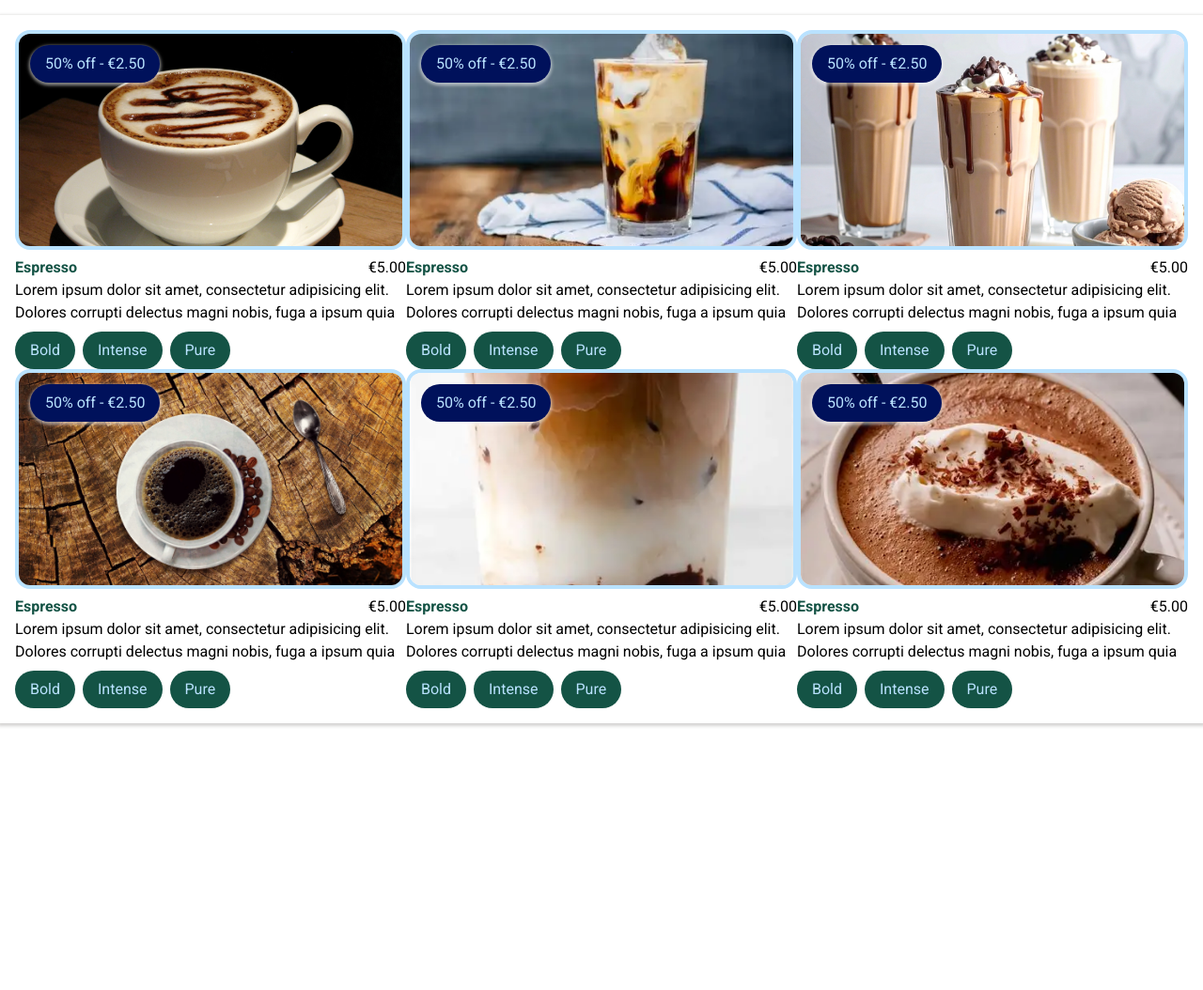
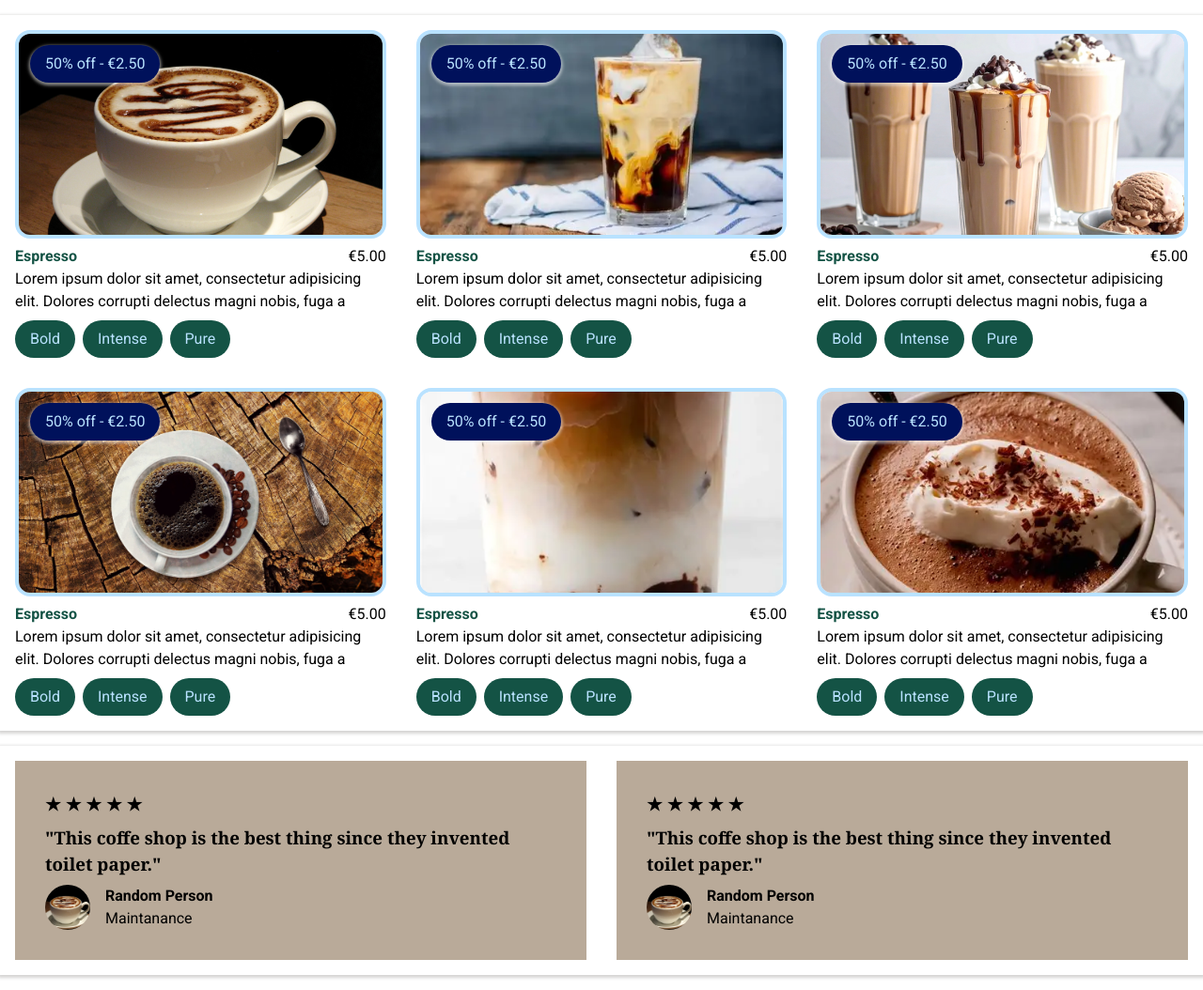
Before and after one commit to carleneattard7105/website-design-group-a, a plain HTML site: page Coffe/index.html in a window 1280 px wide. Shown: the whole page at 94% size. Before the commit the page ends 800 px from the top, so only its background shows below. Drawn offline with Linux system fonts and the light colour scheme.

Commit message:
basic website layout

```diff
--- a/Coffe/index.html
+++ b/Coffe/index.html
@@ -11,7 +11,7 @@
 <body>
 
     <main class="container">
-        <section class="d-grid grid-3col" gap-3>
+        <section class="d-grid grid-3col gap-3">
 
             <!--A column for a product-->
             <div class= "col">
@@ -136,6 +136,53 @@
             </div>
 
         </section>
+
+        <section class="d-grid grid-2col gap-3">
+            <div class="bg-muted p-3">
+
+                <h3>
+                    &starf;
+                    &starf;
+                    &starf;
+                    &starf;
+                    &starf;
+                </h3>
+
+                <h3>
+                    "This coffe shop is the best thing since they invented toilet paper."
+                </h3>
+
+                <div Class="profile">
+                    <img src="assets/coffee.jpg" alt="">
+                    <strong class="name">Random Person</strong>
+                    <span class="job-title">Maintanance</span>
+                </div>
+
+            </div>
+
+            <div class="bg-muted p-3">
+
+                <h3>
+                    &starf;
+                    &starf;
+                    &starf;
+                    &starf;
+                    &starf;
+                </h3>
+
+                <h3>
+                    "This coffe shop is the best thing since they invented toilet paper."
+                </h3>
+
+                <div Class="profile">
+                    <img src="assets/coffee.jpg" alt="">
+                    <strong class="name">Random Person</strong>
+                    <span class="job-title">Maintanance</span>
+                </div>
+
+            </div>
+        </section>
+
     </main>
 
 </body>
--- a/Coffe/style.css
+++ b/Coffe/style.css
@@ -123,6 +123,31 @@ p {
     left: var(--space-2);
     top: var(--space-2);
 }
+.profile {
+    display: grid;
+    grid-template-columns: auto 1fr;
+    grid-template-rows: repeat(2, 1fr);
+    column-gap: var(--space-2);
+}
+.profile img {
+    aspect-ratio:  1/1;
+    width: 3rem;
+    object-fit: cover;
+    border-radius: 100%;
+
+    grid-column: 1;
+    grid-row: span 2;
+}
+
+.profile .name{
+    grid-column: 2;
+    grid-row: 1;
+}
+
+.profile .job-title{
+    grid-column: 2;
+    grid-row: 2;
+}
 
 .tags {
     display: flex;
```
Also changed, not shown: Coffe/style-guide.html (+9 -0 lines).
